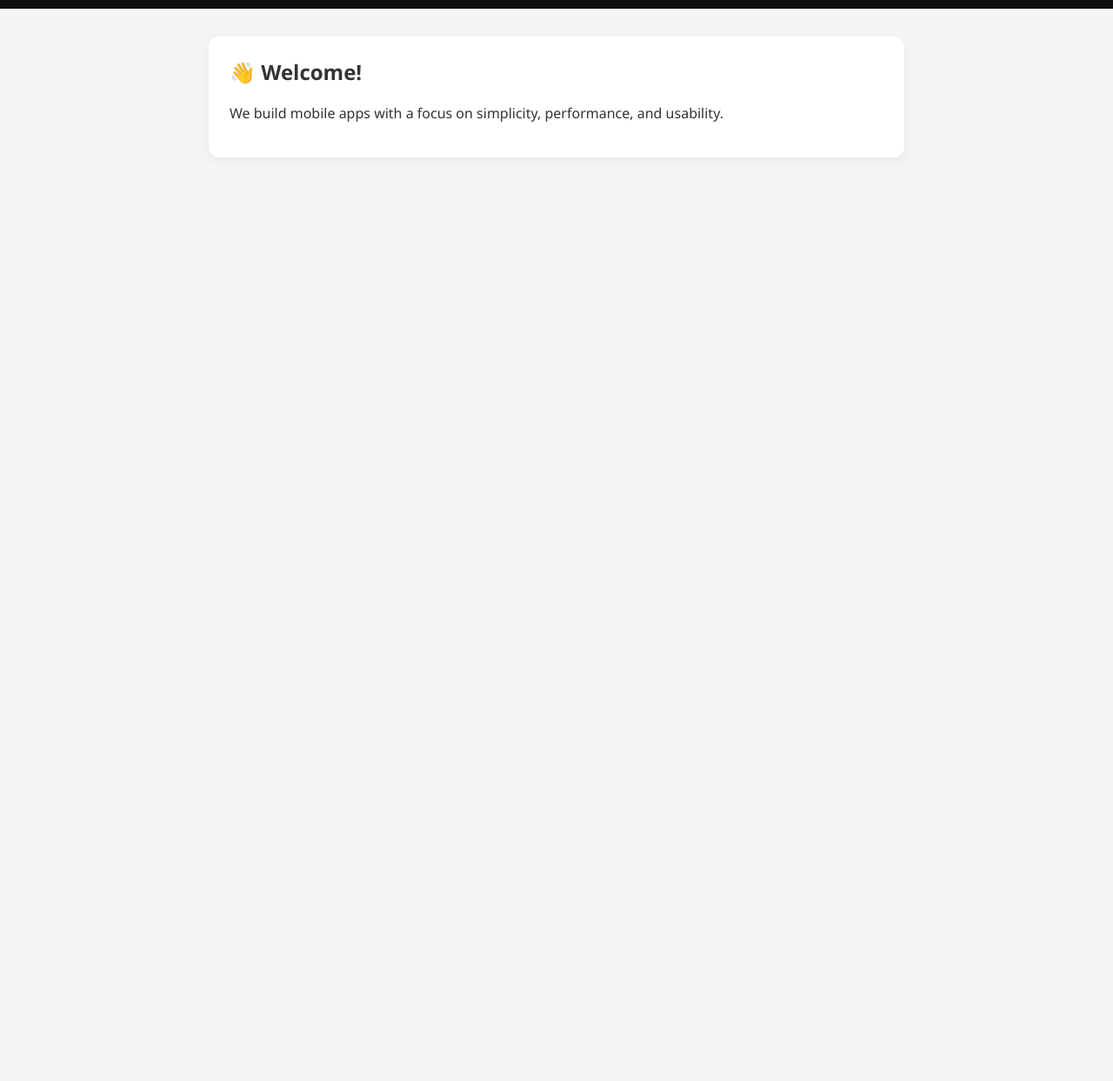
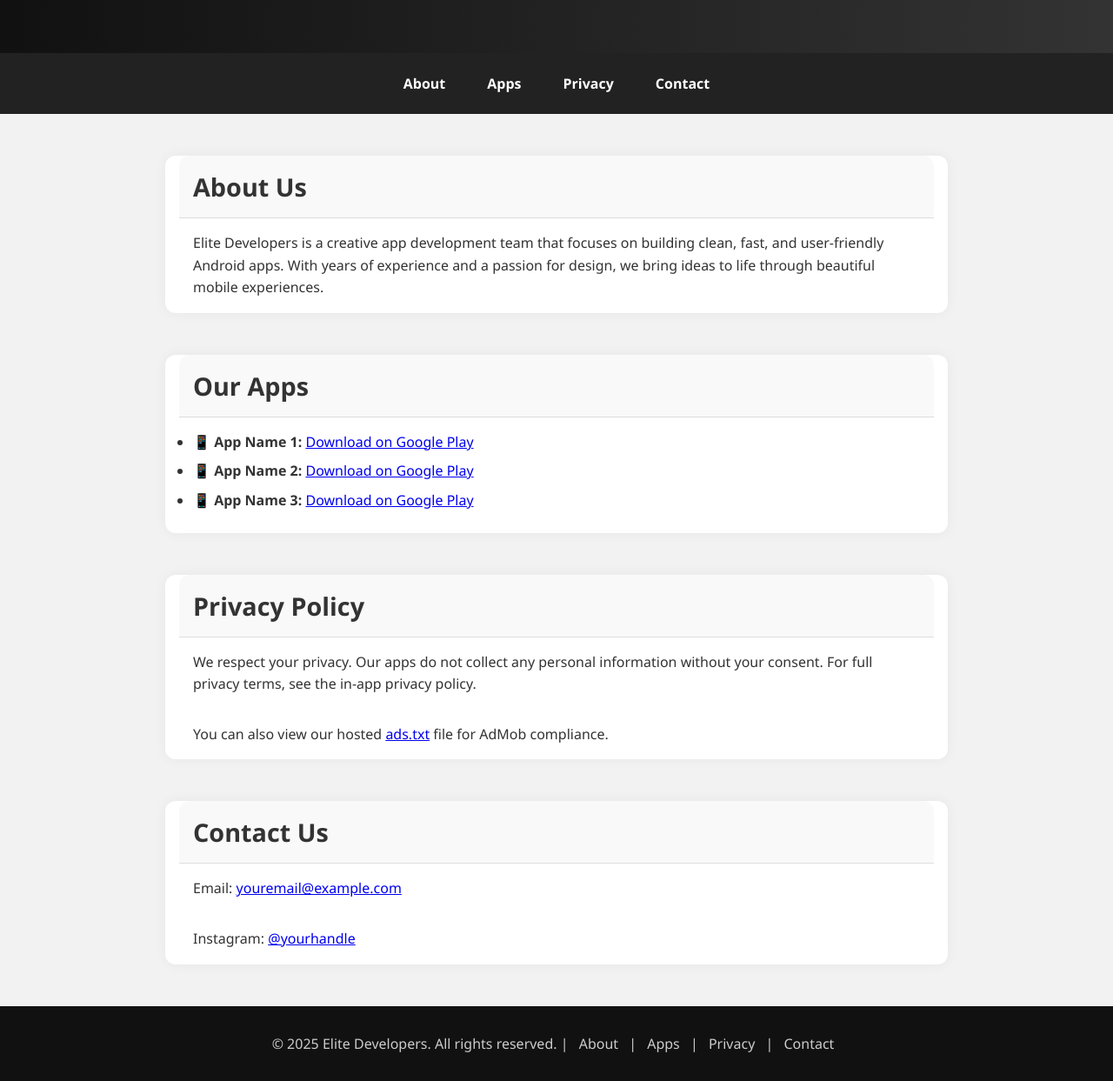
Before and after one commit to elitedeveloperss/elitedevs.github.io, a plain HTML site: page index.html in a window 1280 px wide. Shown: the part 163-1406 px from the top of the page at 87% size. Before the commit the page ends 800 px from the top, so only its background shows below. Drawn offline with Linux system fonts and the light colour scheme.

Commit message:
Update index.html

```diff
--- a/index.html
+++ b/index.html
@@ -1,64 +1,159 @@
 <!DOCTYPE html>
 <html lang="en">
 <head>
-  <meta charset="UTF-8">
-  <meta name="viewport" content="width=device-width, initial-scale=1">
-  <title>Elite Devs - App Developer</title>
+  <meta charset="UTF-8" />
+  <meta name="viewport" content="width=device-width, initial-scale=1" />
+  <title>Elite Developers | App Portfolio</title>
   <style>
+    * {
+      margin: 0;
+      padding: 0;
+      box-sizing: border-box;
+      scroll-behavior: smooth;
+    }
+
     body {
-      margin: 0;
       font-family: 'Segoe UI', sans-serif;
-      background: #f4f4f4;
+      background: #f2f2f2;
       color: #333;
     }
+
     header {
-      background-color: #111;
-      color: #fff;
-      padding: 2rem 1rem;
+      background: linear-gradient(90deg, #111, #333);
+      color: white;
+      padding: 4rem 1rem;
       text-align: center;
     }
+
     header h1 {
-      margin: 0;
-      font-size: 2.5rem;
+      font-size: 2.8rem;
+      margin-bottom: 0.5rem;
     }
-    main {
-      max-width: 800px;
-      margin: 2rem auto;
+
+    header p {
+      font-size: 1.2rem;
+      color: #ccc;
+    }
+
+    nav {
+      display: flex;
+      justify-content: center;
+      gap: 1rem;
+      background: #222;
+      padding: 1rem 0;
+    }
+
+    nav a {
+      color: white;
+      text-decoration: none;
+      font-weight: bold;
+      padding: 0.5rem 1rem;
+      border-radius: 5px;
+    }
+
+    nav a:hover {
+      background: #444;
+    }
+
+    section {
+      max-width: 900px;
+      margin: 3rem auto;
       padding: 0 1rem;
+      background: white;
+      border-radius: 12px;
+      box-shadow: 0 0 15px rgba(0,0,0,0.05);
     }
-    .card {
-      background: #fff;
-      padding: 1.5rem;
-      margin-bottom: 1.5rem;
-      box-shadow: 0 4px 10px rgba(0,0,0,0.05);
-      border-radius: 12px;
+
+    section h2 {
+      padding: 1rem;
+      border-bottom: 1px solid #ddd;
+      background: #f9f9f9;
+      font-size: 1.8rem;
+      border-radius: 12px 12px 0 0;
     }
-    .card h2 {
-      margin-top: 0;
+
+    section p, section ul {
+      padding: 1rem;
+      font-size: 1rem;
+      line-height: 1.6;
     }
+
+    section ul li {
+      margin-bottom: 0.5rem;
+    }
+
     footer {
       text-align: center;
-      padding: 1rem;
-      font-size: 0.9rem;
-      background: #222;
-      color: #aaa;
+      padding: 2rem 1rem;
+      background: #111;
+      color: #ccc;
+      margin-top: 3rem;
     }
-    a {
-      color: #0077cc;
+
+    footer a {
+      color: #ccc;
       text-decoration: none;
+      margin: 0 0.5rem;
     }
-    a:hover {
+
+    footer a:hover {
       text-decoration: underline;
     }
   </style>
 </head>
 <body>
+
   <header>
     <h1>Elite Developers</h1>
-    <p>Creating Smart & Simple Android Apps</p>
+    <p>Smart. Clean. Powerful Android Apps.</p>
   </header>
 
-  <main>
-    <div class="card">
-      <h2>👋 Welcome!</h2>
-      <p>We build mobile apps with a focus on simplicity, performance, and usability.</p
+  <nav>
+    <a href="#about">About</a>
+    <a href="#apps">Apps</a>
+    <a href="#privacy">Privacy</a>
+    <a href="#contact">Contact</a>
+  </nav>
+
+  <section id="about">
+    <h2>About Us</h2>
+    <p>
+      Elite Developers is a creative app development team that focuses on building clean, fast, and user-friendly Android apps. With years of experience and a passion for design, we bring ideas to life through beautiful mobile experiences.
+    </p>
+  </section>
+
+  <section id="apps">
+    <h2>Our Apps</h2>
+    <ul>
+      <li><strong>📱 App Name 1:</strong> <a href="#">Download on Google Play</a></li>
+      <li><strong>📱 App Name 2:</strong> <a href="#">Download on Google Play</a></li>
+      <li><strong>📱 App Name 3:</strong> <a href="#">Download on Google Play</a></li>
+    </ul>
+  </section>
+
+  <section id="privacy">
+    <h2>Privacy Policy</h2>
+    <p>
+      We respect your privacy. Our apps do not collect any personal information without your consent. For full privacy terms, see the in-app privacy policy.
+    </p>
+    <p>
+      You can also view our hosted <a href="./ads.txt" target="_blank">ads.txt</a> file for AdMob compliance.
+    </p>
+  </section>
+
+  <section id="contact">
+    <h2>Contact Us</h2>
+    <p>Email: <a href="mailto:youremail@example.com">youremail@example.com</a></p>
+    <p>Instagram: <a href="https://instagram.com/yourhandle" target="_blank">@yourhandle</a></p>
+  </section>
+
+  <footer>
+    © 2025 Elite Developers. All rights reserved. |
+    <a href="#about">About</a> |
+    <a href="#apps">Apps</a> |
+    <a href="#privacy">Privacy</a> |
+    <a href="#contact">Contact</a>
+  </footer>
+
+</body>
+</html>
```
